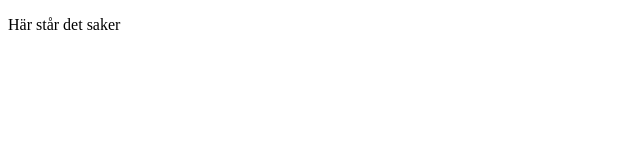
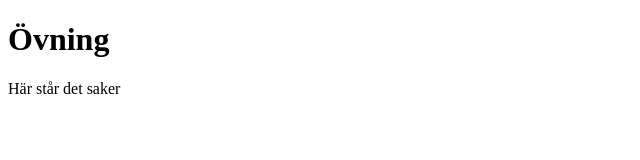
Before and after one commit to TimmyBartelius/GIt--vning, a plain HTML site: page index.html in a window 1280 px wide. Shown: the whole page, without its empty margins (0-640 px from the left). Drawn offline with Linux system fonts and the light colour scheme.

Commit message:
add index.html

```diff
--- a/index.html
+++ b/index.html
@@ -6,7 +6,9 @@
 	<title>Document</title>
 </head>
 <body>
-
+	<h1>
+		Övning
+	</h1>
 	<p> Här står det saker</p>
 </body>
 </html>
```
